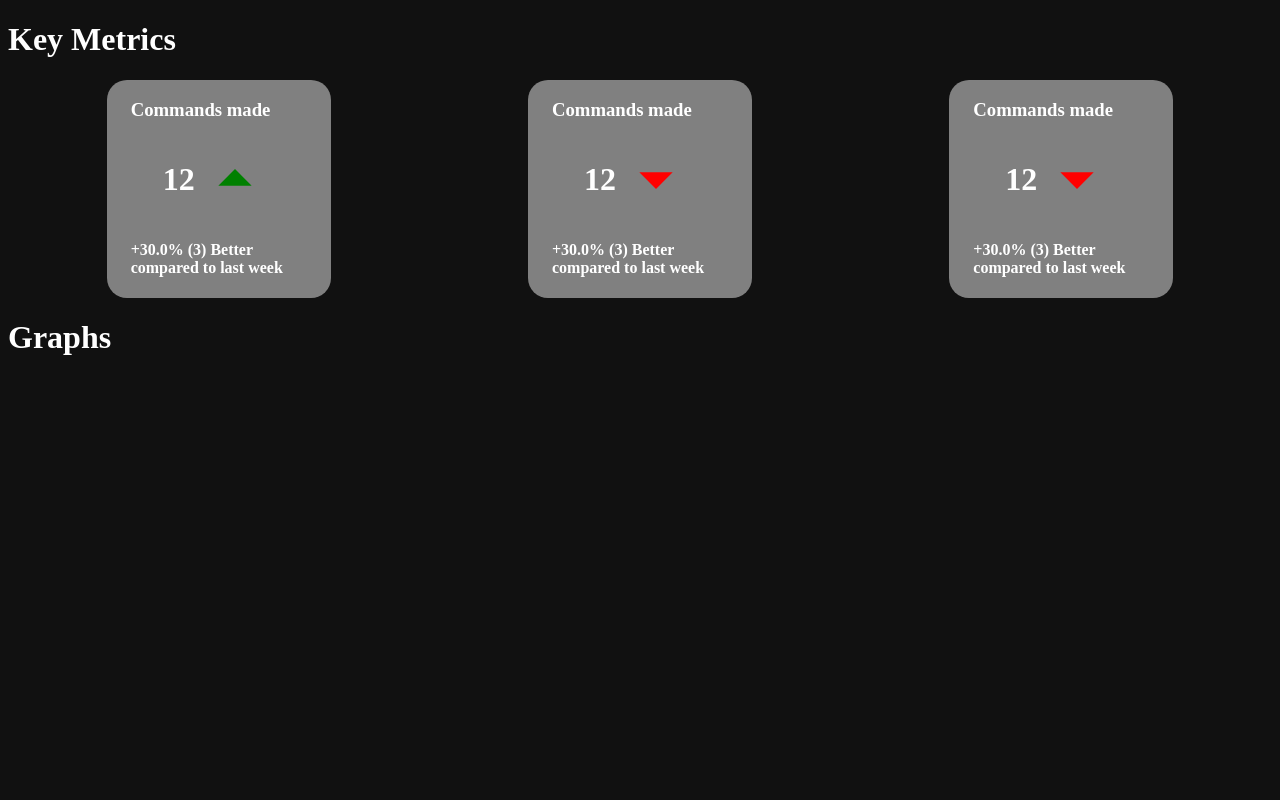
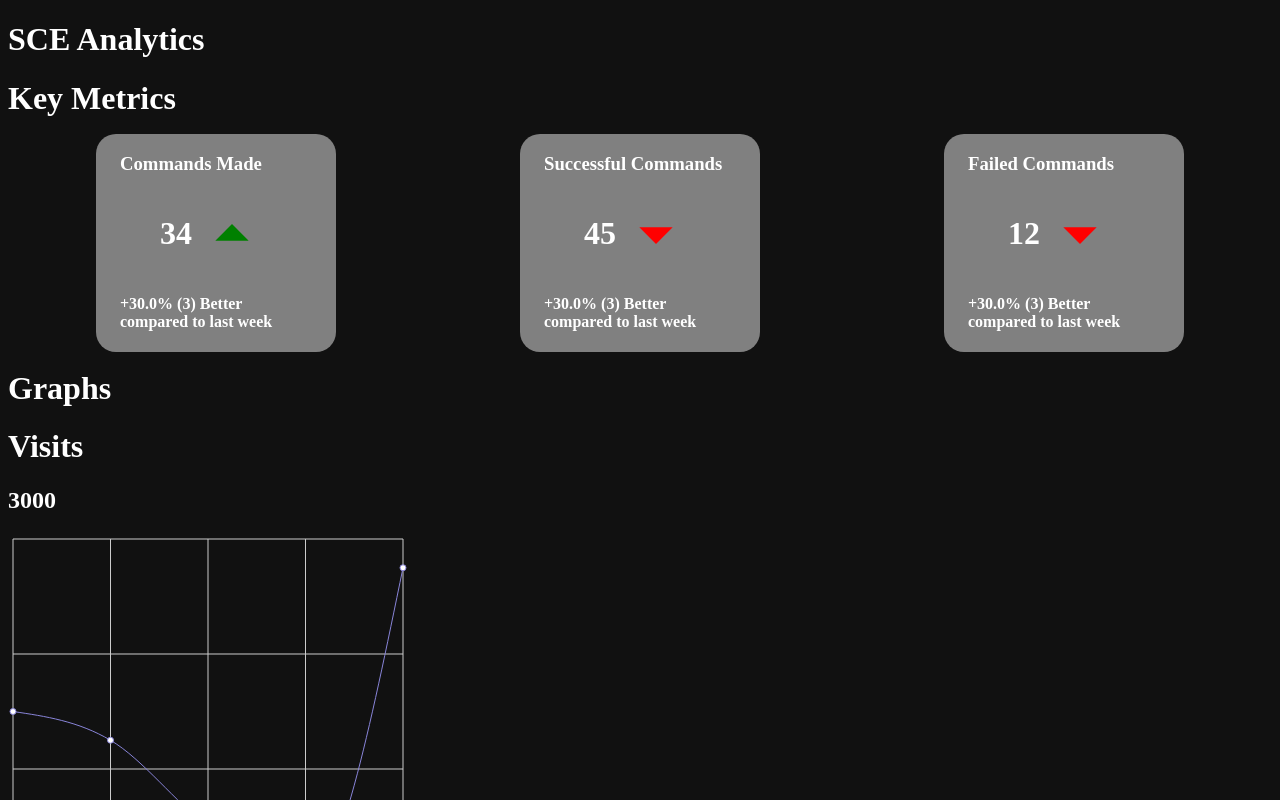
Before and after one commit to SCE-Development/Skylab-Explorer, a Next.js app: page /analytics/discord in a window 1280 px wide. Shown: the top 800 px of the page. Built offline with nearby package versions, Linux system fonts and the light colour scheme.

Commit message:
Improve CustomKeyMetric

```diff
--- a/Components/CustomKeyMetric.tsx
+++ b/Components/CustomKeyMetric.tsx
@@ -7,7 +7,7 @@ const useStyles = makeStyles({
         borderRadius: '20px',
         backgroundColor: 'grey',
         width: 'fit-content',
-        maxWidth: '14em',
+        maxWidth: '15em',
     },
     green: {
         color: 'green',
@@ -19,18 +19,18 @@ const useStyles = makeStyles({
     }
 });
 
-export default function CustomKeyMetric({ isUp }) {
+export default function CustomKeyMetric({ title = "Default title", number = 12, isUp }) {
     const style = useStyles();
     return(
         <Container className = {style.roundContainer}>
-            <h3>Commands made</h3>
+            <h3>{title}</h3>
             <Grid
                 container
                 direction="row"
                 justify="center"
                 alignItems="center"
             >
-                <h1>12</h1>
+                <h1>{number}</h1>
                 {
                     isUp
                     ? <ArrowDropUpIcon className = {style.green} />
--- a/pages/analytics/discord.tsx
+++ b/pages/analytics/discord.tsx
@@ -1,21 +1,53 @@
 import CustomKeyMetric from "../../Components/CustomKeyMetric";
+import CustomLineChart from "../../Components/CustomLineChart";
 import { Grid } from "@material-ui/core";
+import { useState } from "react";
 
 export default function AnalyticsDiscord() {
+  const [data, setData] = useState([
+    { date: '11/28', quantity: 10 },
+    { date: '11/29', quantity: 9 },
+    { date: '11/30', quantity: 6 },
+    { date: '12/1', quantity: 4 },
+    { date: '12/2', quantity: 15 },
+  ]);
   return (
     <div>
+      <h1>SCE Analytics</h1>
       <h1>Key Metrics</h1>
       <Grid
       container
       direction="row"
-      // justify="flex-start"
-      // alignItems="flex-start"
+      justify="flex-start"
+      alignItems="flex-start"
+      spacing = {1}
       >
-        <CustomKeyMetric isUp = { true }/>
-        <CustomKeyMetric isUp = { false }/>
-        <CustomKeyMetric isUp = { false }/>
+        <CustomKeyMetric
+          title = "Commands Made"
+          number = {34}
+          isUp = { true }
+        />
+        <CustomKeyMetric
+          title = "Successful Commands"
+          number = {45}
+          isUp = { false }
+        />
+        <CustomKeyMetric
+          title = "Failed Commands"
+          isUp = { false }
+        />
       </Grid>
       <h1>Graphs</h1>
+      <CustomLineChart
+          title = {'Visits'}
+          total = "3000"
+          data = {data}
+          dataKey = "quantity"
+          isYAxis = {false}
+          width = {400}
+          height = {500}
+          xLabel = "date"
+        />
     </div>
   );
 }
```
Also changed, not shown: 1 other file (tests, documents, lock files or other folders).
